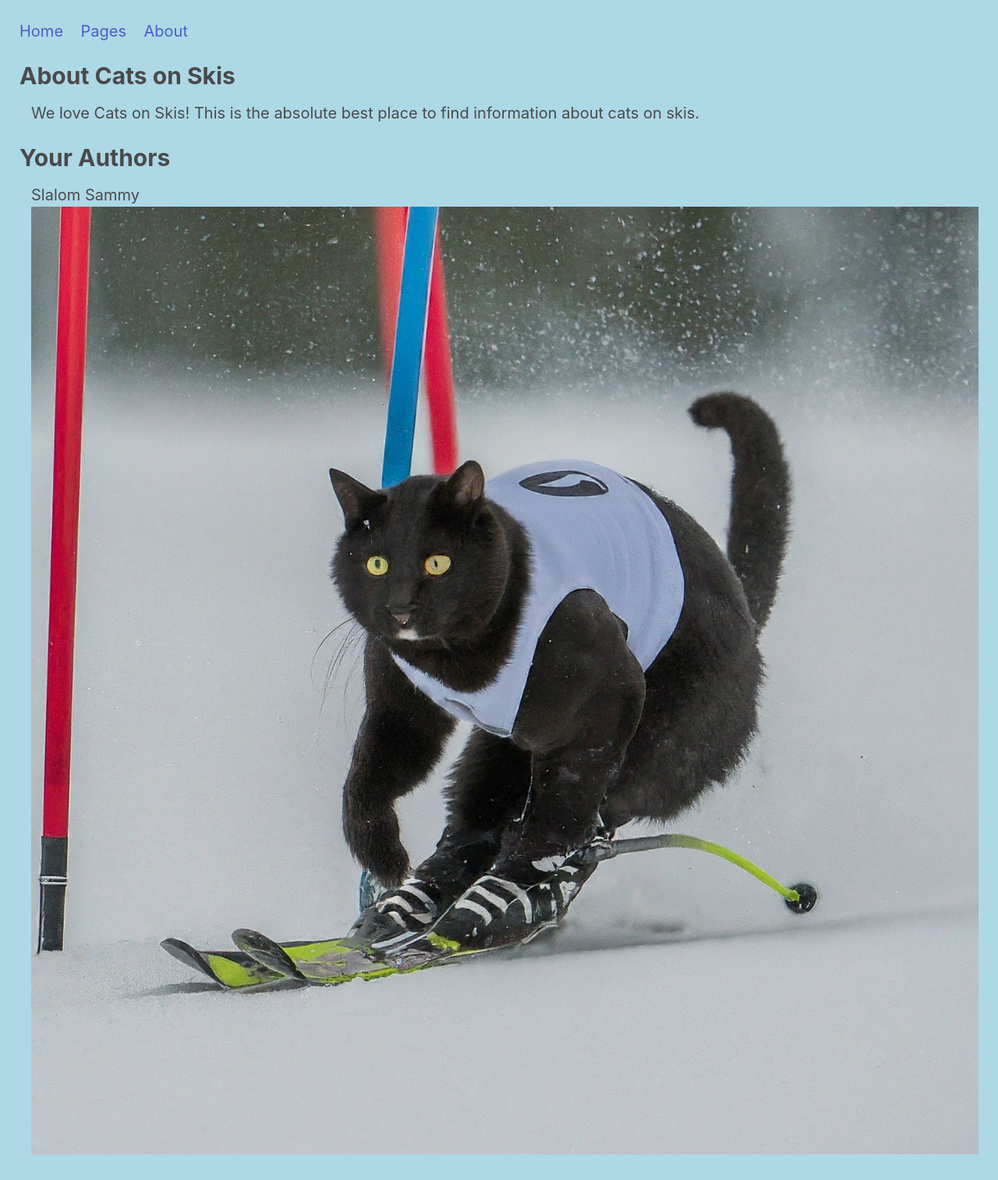
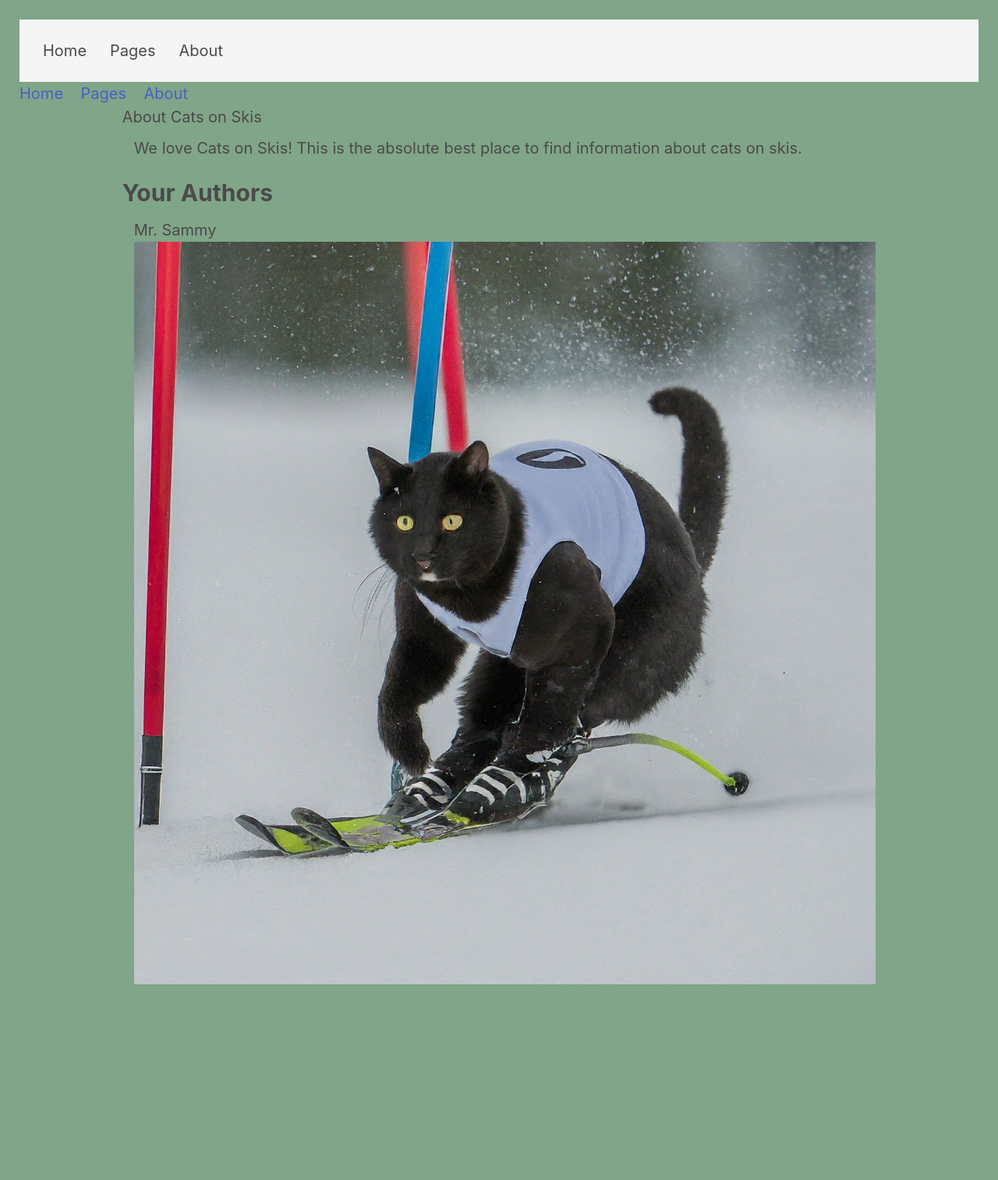
Before and after one commit to yarahs7/lab_4.2.1, a Flask app: page /about in a window 1280 px wide. Shown: the whole page at 78% size. After the commit the page ends 1262 px from the top, so only its background shows below. Run offline with Flask 3, Linux system fonts and the light colour scheme.

Commit message:
lab done

```diff
--- a/flaskr/static/style.css
+++ b/flaskr/static/style.css
@@ -2,14 +2,14 @@
 
 html {
     margin: 25px;
-    background-color: lightblue;
+    background-color: rgb(128, 165, 136);
     font-family: verdana;
     font-size: 20px;
 }
 
 h3 {
     margin-top: 20px;
-    background-color: lightblue;
+    background-color: rgb(128, 165, 136);
     font-size: 30px;
     font-weight: bolder;
 }
@@ -17,5 +17,5 @@
 p {
     margin-top: 10px;
     margin-left: 15px;
-    background-color: lightblue;
+    background-color: rgb(128, 165, 136);
 }
--- a/flaskr/templates/about.html
+++ b/flaskr/templates/about.html
@@ -5,7 +5,7 @@
 {% endblock %}
 
 {% block content %}
-<h3>About Cats on Skis</h3>
+<h2>About Cats on Skis</h2>
 
 <p>
 We love Cats on Skis! This is the absolute best place to find information about cats on skis.
@@ -14,8 +14,9 @@
 <h3>Your Authors</h3>
 
 <p>
-Slalom Sammy
-<img src="{{ url_for('images', image='slalom-sammy') }}">
+Mr. Sammy
+<img src="{{ url_for('images', image='slalom-sammy') }}" alt="Slalom Sammy, the skiing cat">
 </p>
 
+
 {% endblock %}
--- a/flaskr/templates/main.html
+++ b/flaskr/templates/main.html
@@ -11,7 +11,16 @@
 <body>
     <!-- The below tag is using Bulma CSS. Try replacing line 14 with line 13. -->
     <!-- <div class="has-text-success-dark is-size-4  has-text-weight-medium"> -->
-    <div>
+        <nav class="navbar is-light p-3">
+            <div class="navbar-menu">
+                <div class="navbar-start">
+                    <a class="navbar-item {% if active_page == 'home' %}is-active{% endif %}" href="{{ url_for('home') }}">Home</a>
+                    <a class="navbar-item {% if active_page == 'pages' %}is-active{% endif %}" href="{{ url_for('all_pages') }}">Pages</a>
+                    <a class="navbar-item {% if active_page == 'about' %}is-active{% endif %}" href="{{ url_for('about') }}">About</a>
+                </div>
+            </div>
+        </nav>
+
         <a href="{{ url_for('home') }}">
             Home
         </a>
@@ -27,10 +36,13 @@
 
     <!-- The below tag is using Bulma CSS. Try replacing line 30 with line 29. -->
     <!-- <div class="content"> -->
-    <div>
-        {% block content %}{{ page_content }}{% endblock %}
-    </div>
-
+        <div class="container is-fluid">
+            <div class="columns is-centered">
+                <div class="column is-10">
+                    {% block content %}{{ page_content }}{% endblock %}
+                </div>
+            </div>
+        </div>
 </body>
 
 </html>
```
